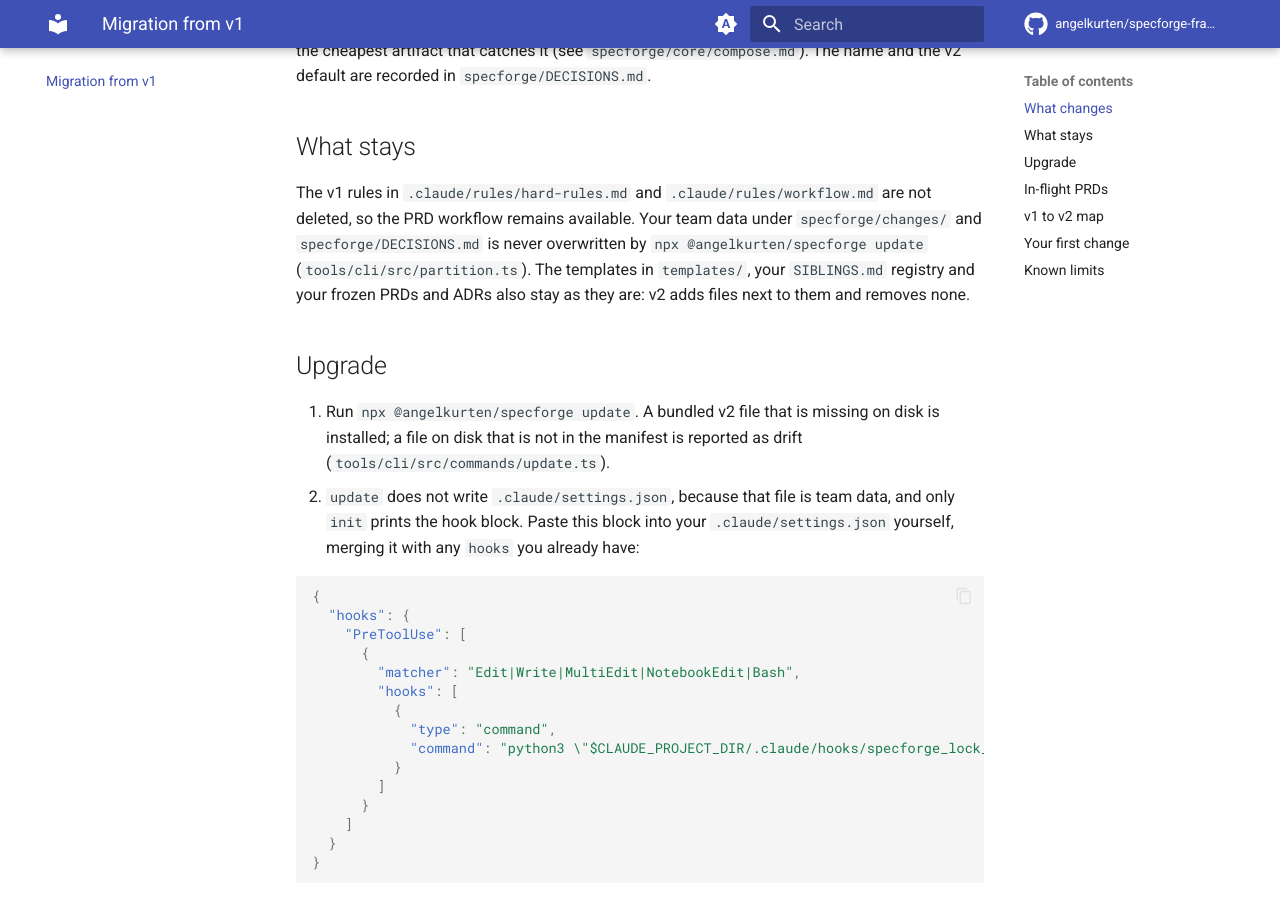
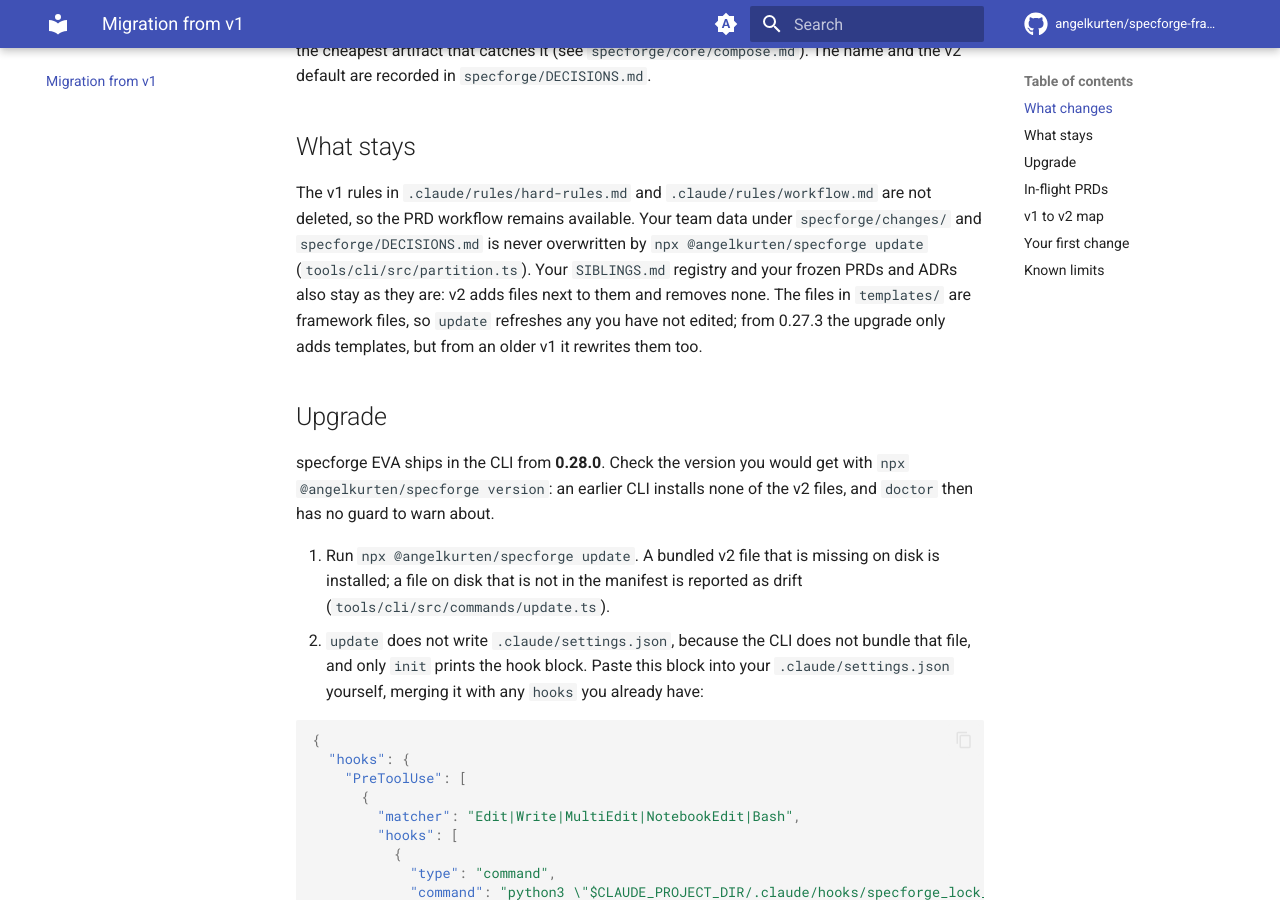
Before and after one commit to angelkurten/specforge-framework, an MkDocs documentation site: the page built from docs/migration-v1-to-v2.md, in a window 1280 px wide and 900 px high, scrolled down 460 px. Built offline with MkDocs 1.6.1 and Material for MkDocs 9.7.7, drawn with Linux system fonts in a browser that asks for light colours; comment, search, counter and statistics services are not loaded.

Commit message:
migration-guide: review should-fixes (0.28.0 minimum, nits), compose (loop-skill lines, review.md CLI-release check)
Co-Authored-By: Claude Opus 5.5 <noreply@anthropic.com>

````diff
--- a/docs/migration-v1-to-v2.md
+++ b/docs/migration-v1-to-v2.md
@@ -8,12 +8,14 @@ Work starts from a classified change instead of a PRD. `.claude/skills/specforge
 
 ## What stays
 
-The v1 rules in `.claude/rules/hard-rules.md` and `.claude/rules/workflow.md` are not deleted, so the PRD workflow remains available. Your team data under `specforge/changes/` and `specforge/DECISIONS.md` is never overwritten by `npx @angelkurten/specforge update` (`tools/cli/src/partition.ts`). The templates in `templates/`, your `SIBLINGS.md` registry and your frozen PRDs and ADRs also stay as they are: v2 adds files next to them and removes none.
+The v1 rules in `.claude/rules/hard-rules.md` and `.claude/rules/workflow.md` are not deleted, so the PRD workflow remains available. Your team data under `specforge/changes/` and `specforge/DECISIONS.md` is never overwritten by `npx @angelkurten/specforge update` (`tools/cli/src/partition.ts`). Your `SIBLINGS.md` registry and your frozen PRDs and ADRs also stay as they are: v2 adds files next to them and removes none. The files in `templates/` are framework files, so `update` refreshes any you have not edited; from 0.27.3 the upgrade only adds templates, but from an older v1 it rewrites them too.
 
 ## Upgrade
 
+specforge EVA ships in the CLI from **0.28.0**. Check the version you would get with `npx @angelkurten/specforge version`: an earlier CLI installs none of the v2 files, and `doctor` then has no guard to warn about.
+
 1. Run `npx @angelkurten/specforge update`. A bundled v2 file that is missing on disk is installed; a file on disk that is not in the manifest is reported as drift (`tools/cli/src/commands/update.ts`).
-2. `update` does not write `.claude/settings.json`, because that file is team data, and only `init` prints the hook block. Paste this block into your `.claude/settings.json` yourself, merging it with any `hooks` you already have:
+2. `update` does not write `.claude/settings.json`, because the CLI does not bundle that file, and only `init` prints the hook block. Paste this block into your `.claude/settings.json` yourself, merging it with any `hooks` you already have:
 
 ```json
 {
````
Also changed, not shown: .claude/skills/specforge-loop/SKILL.md (+1 -1 lines), CHANGELOG.md (+1 -1 lines), specforge/changes/2026-10-25-migration-guide/compose.md (added, +9 -0 lines), specforge/changes/2026-10-25-migration-guide/evidence.md (+6 -0 lines), specforge/core/review.md (+1 -0 lines).
